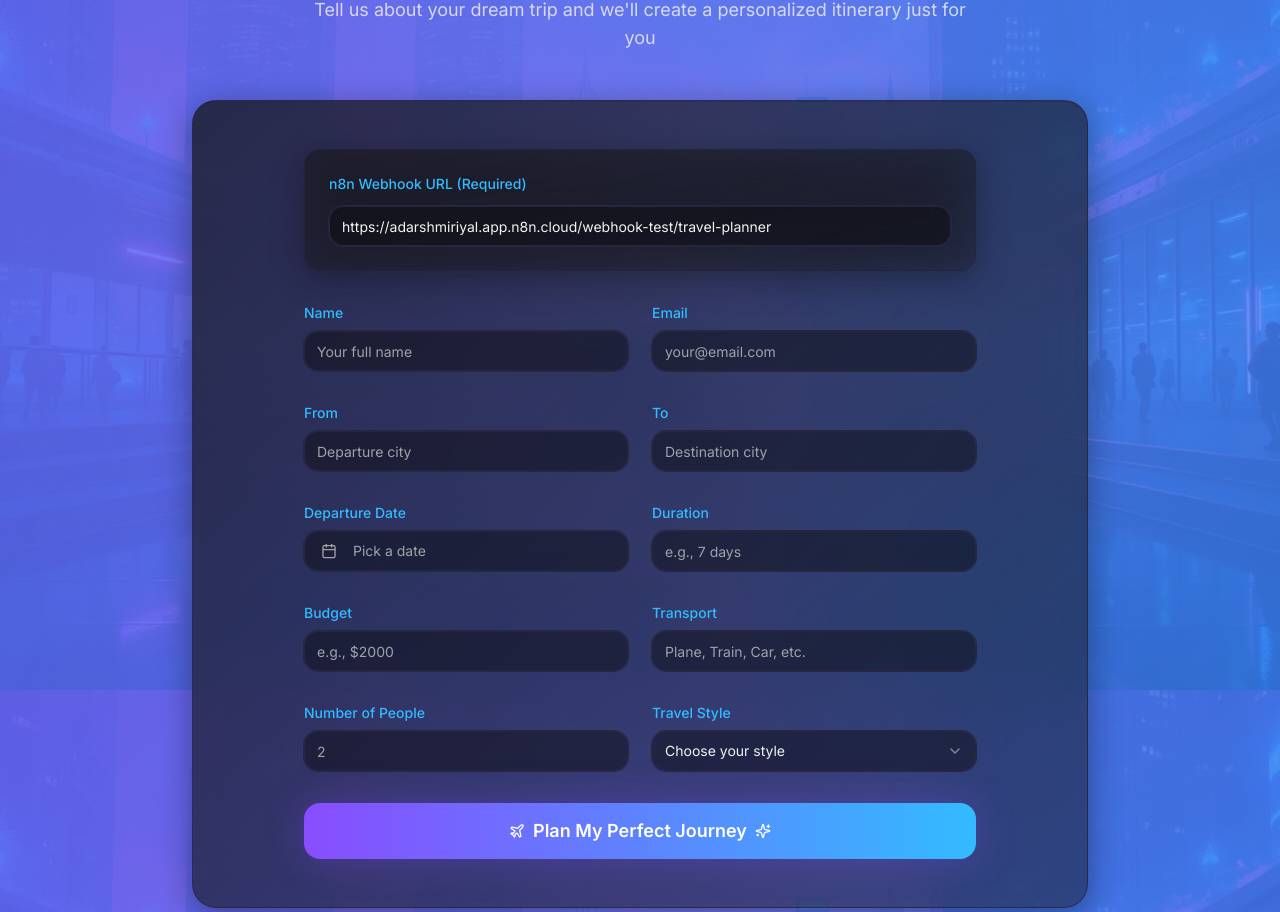
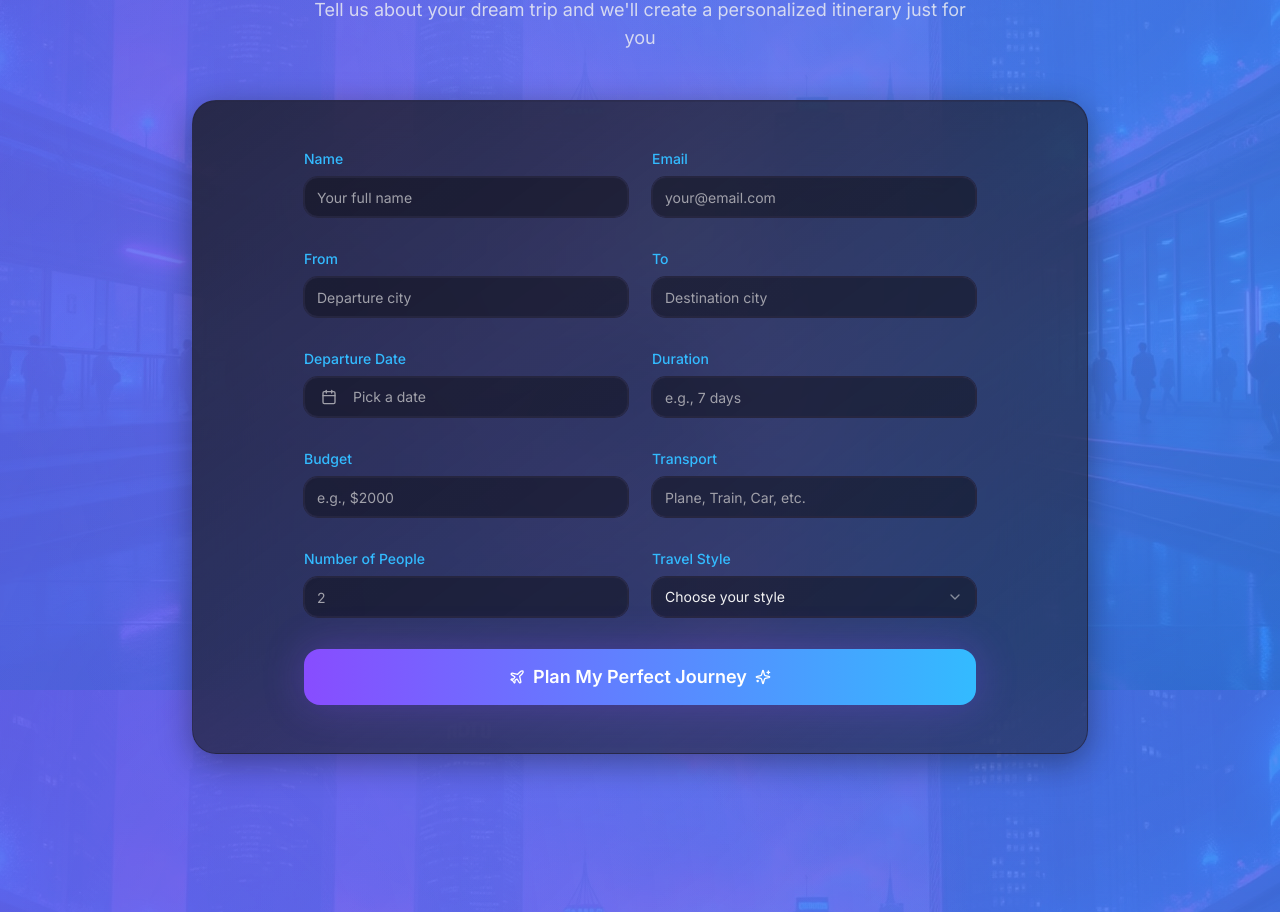
Before and after one commit to adarshmiriyal/zenith-trip, a React (Vite) app: page / in a window 1280 px wide. Shown: the part 910-1822 px from the top of the page. Built offline with nearby package versions, Linux system fonts and the light colour scheme.

Commit message:
Remove webhook URL text
Remove the static text displaying the n8n webhook URL from the project dashboard.

```diff
--- a/src/components/TravelForm.tsx
+++ b/src/components/TravelForm.tsx
@@ -38,7 +38,7 @@ const TravelForm = () => {
   });
   const [isSubmitting, setIsSubmitting] = useState(false);
   const [showSuccess, setShowSuccess] = useState(false);
-  const [webhookUrl, setWebhookUrl] = useState('https://adarshmiriyal.app.n8n.cloud/webhook-test/travel-planner');
+  const webhookUrl = 'https://adarshmiriyal.app.n8n.cloud/webhook-test/travel-planner';
 
   const handleInputChange = (field: keyof FormData, value: string | Date | undefined) => {
     setFormData(prev => ({ ...prev, [field]: value }));
@@ -46,15 +46,6 @@ const TravelForm = () => {
 
   const handleSubmit = async (e: React.FormEvent) => {
     e.preventDefault();
-
-    if (!webhookUrl) {
-      toast({
-        title: "Webhook URL Required",
-        description: "Please enter your n8n webhook URL to submit the form.",
-        variant: "destructive",
-      });
-      return;
-    }
 
     setIsSubmitting(true);
 
@@ -131,21 +122,6 @@ const TravelForm = () => {
       )}
 
       <form onSubmit={handleSubmit} className="space-y-8">
-        {/* Webhook URL Input */}
-        <div className="mb-8 p-6 glass rounded-2xl">
-          <label className="block text-sm font-medium mb-3 text-accent">
-            n8n Webhook URL (Required)
-          </label>
-          <Input
-            type="url"
-            value={webhookUrl}
-            onChange={(e) => setWebhookUrl(e.target.value)}
-            placeholder="https://your-n8n-instance.com/webhook/your-webhook-id"
-            className="input-glow bg-background/50 border-glass-border text-foreground placeholder:text-muted-foreground"
-            required
-          />
-        </div>
-
         {/* Personal Information */}
         <div className="grid md:grid-cols-2 gap-6">
           <div className="space-y-2">
```
